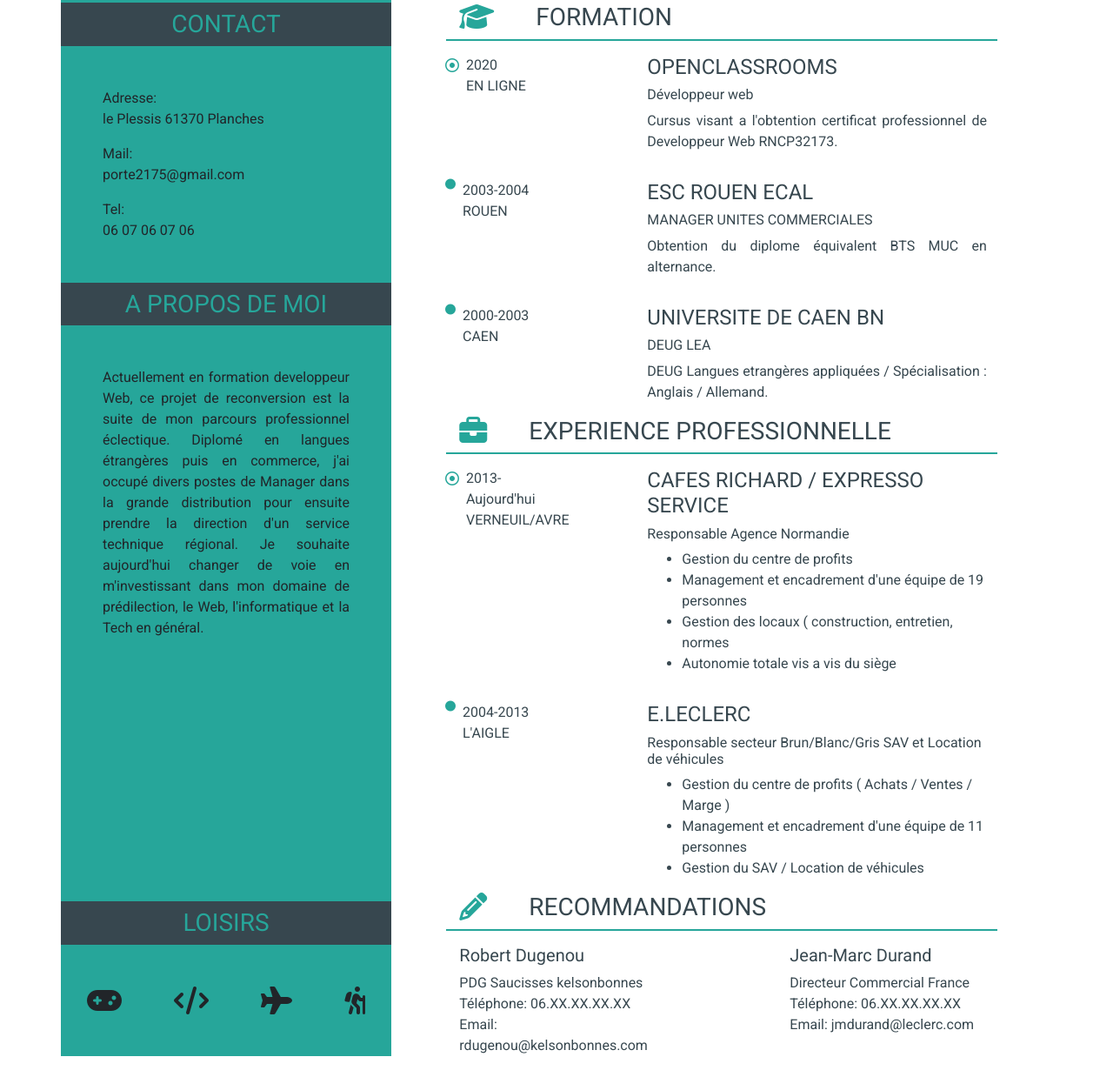
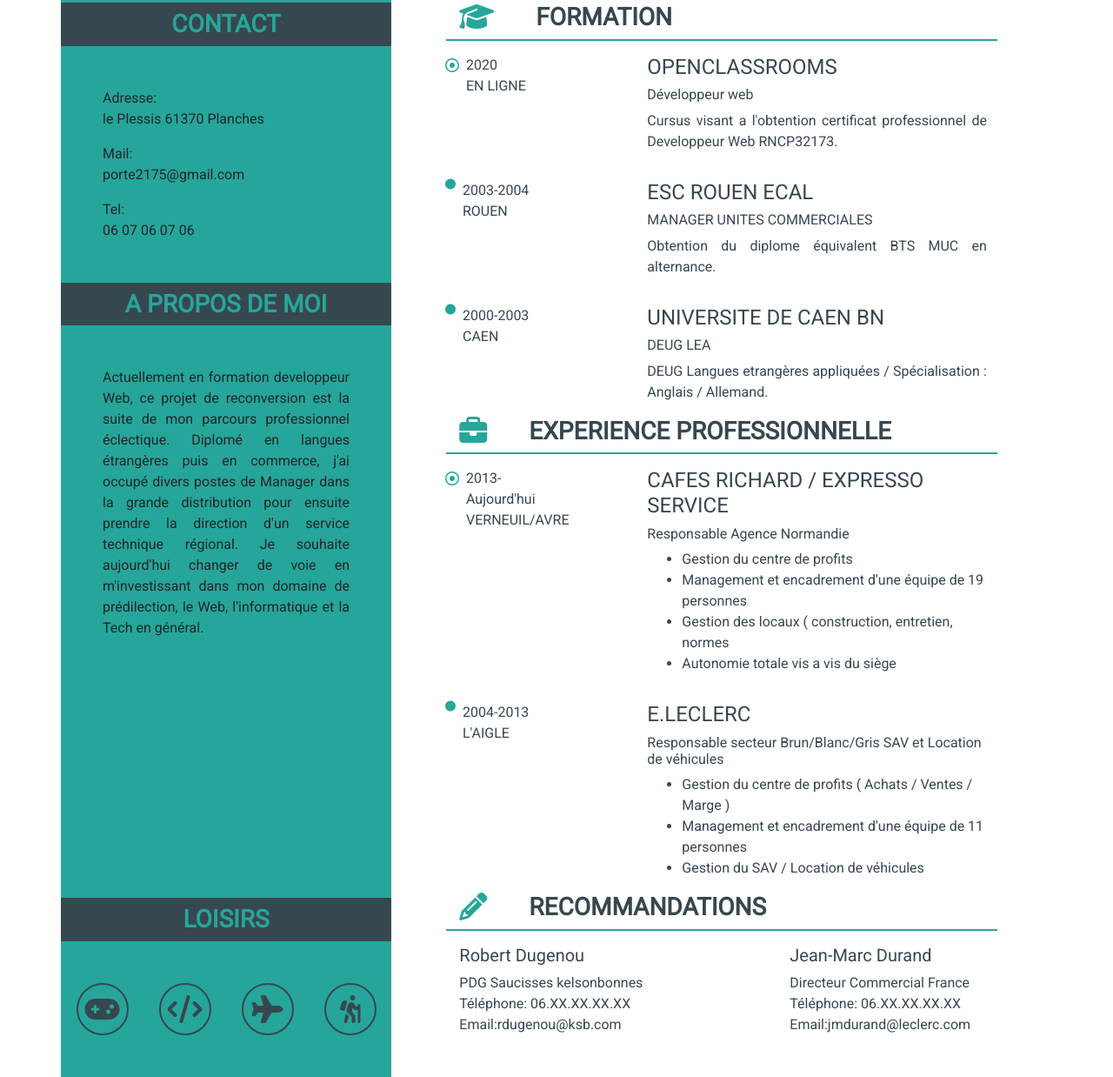
Before and after one commit to porteb/P2OC, a plain HTML site: page index.html in a window 1280 px wide. Shown: the part 293-1531 px from the top of the page at 87% size. Before the commit the page ends 1507 px from the top, so only its background shows below. Drawn offline with nearby package versions, Linux system fonts and the light colour scheme.

Commit message:
Code Ok pour Soutenance

```diff
--- a/index.html
+++ b/index.html
@@ -16,11 +16,11 @@
     <header>
         <div class="row">
             <div class=" col-sm-12 col-md-4 d-flex justify-content-around bg-main">
-                <img class="rounded-circle my-5" src="./public/img/profile.jpg" alt="portrait">
+                <img class="rounded-circle my-5" src="./public/img/profile.jpg" alt="portrait" title="Bastien Porte">
             </div>
-            <div id="titre" class="col-sm12 col-md-7 text-main d-flex flex-column justify-content-center">
-                <h1><span class="text-sec">BASTIEN</span> PORTE</h1>
-                <h4><u>Developpeur Web</u> Full Stack</h4>
+            <div id="titre" class="col-sm-12 col-md-7 text-main d-flex flex-column justify-content-center">
+                <h1 class="display-4"><strong><span class="text-sec">BASTIEN</span> PORTE</strong></h1>
+                <h3><strong><u>Developpeur Web</u> Full Stack</strong></h3>
             </div>
         </div>
 
@@ -34,7 +34,7 @@
                 <div class="bg-main h-100 d-flex flex-column">
 
                     <section>
-                        <h3 class="bg-sec text-sec text-center py-2">CONTACT</h3>
+                        <h3 class="bg-sec text-sec text-center py-2"><strong>CONTACT</strong></h3>
                         <address class="text-justify ml-5 my-5">
                             <p>Adresse:<br>le Plessis 61370 Planches</p>
                             <p>Mail:<br>porte2175@gmail.com</p>
@@ -44,7 +44,7 @@
 
 
                     <section class="flex-grow-1">
-                        <h3 class="bg-sec text-sec text-center py-2">A PROPOS DE MOI</h3>
+                        <h3 class="bg-sec text-sec text-center py-2"><strong>A PROPOS DE MOI</strong></h3>
                         <p class="text-justify mx-5 my-5">Actuellement en formation developpeur Web, ce projet de
                             reconversion est la suite de mon parcours professionnel éclectique. Diplomé en langues
                             étrangères puis en commerce, j'ai occupé divers postes de Manager dans la grande
@@ -55,13 +55,12 @@
 
 
                     <section>
-                        <h3 class="bg-sec text-sec text-center py-2">LOISIRS</h3>
-                        <div class="d-flex justify-content-around bg-main fa-2x my-5">
-                            <i class="fas fa-gamepad"></i>
-                            <i class="fas fa-code"></i>
-                            <i class="fas fa-plane"></i>
-                            <i class="fas fa-hiking"></i>
-
+                        <h3 class="bg-sec text-sec text-center py-2"><strong>LOISIRS</strong></h3>
+                        <div class="d-flex justify-content-around bg-main fa-2x my-5 text-main">
+                            <i class="ico fas fa-gamepad"></i>
+                            <i class="ico fas fa-code"></i>
+                            <i class="ico fas fa-plane"></i>
+                            <i class="ico fas fa-hiking"></i>
                         </div>
                     </section>
                 </div>
@@ -75,7 +74,7 @@
                     <div class="row titrecv">
                         <div class="col-md-10 offset-md-1 d-flex underline-title">
                             <i class="fas fa-graduation-cap fa-2x text-sec"></i>
-                            <h3 class="ml-5">FORMATION</h3>
+                            <h3 class="ml-5"><strong>FORMATION</strong></h3>
                         </div>
                     </div>
                     <div class="row ml-4 d-flex pt-3">
@@ -120,7 +119,7 @@
                     <div class="row titrecv">
                         <div class="col-md-10 offset-md-1 d-flex underline-title">
                             <i class="fas fa-briefcase fa-2x text-sec"></i>
-                            <h3 class="ml-5">EXPERIENCE PROFESSIONNELLE</h3>
+                            <h3 class="ml-5"><strong>EXPERIENCE PROFESSIONNELLE</strong></h3>
                         </div>
                     </div>
                     <div class="row ml-4 d-flex pt-3">
@@ -159,11 +158,11 @@
                 </section>
 
 
-                <section class="text-main">
-                    <div class="row titrecv">
+                <section class="text-main mb-5">
+                    <div class="row">
                         <div class="col-md-10 offset-md-1 d-flex underline-title">
                             <i class="fas fa-pencil-alt fa-2x text-sec"></i>
-                            <h3 class="ml-5">RECOMMANDATIONS</h3>
+                            <h3 class="ml-5"><strong>RECOMMANDATIONS</strong></h3>
                         </div>
                     </div>
                     <div class="row pt-3 reco">
@@ -171,14 +170,14 @@
                             <h5>Robert Dugenou</h5>
                             <div>PDG Saucisses kelsonbonnes<br />
                                 Téléphone: 06.XX.XX.XX.XX<br />
-                                Email: rdugenou@kelsonbonnes.com
+                                Email:rdugenou@ksb.com
                             </div>
                         </div>
                         <div class="col-sm-12 col-md-4 offset-md-2">
                             <h5>Jean-Marc Durand</h5>
                             <div>Directeur Commercial France<br />
                                 Téléphone: 06.XX.XX.XX.XX<br />
-                                Email: jmdurand@leclerc.com
+                                Email:jmdurand@leclerc.com
                             </div>
                         </div>
                     </div>
--- a/public/style/style.css
+++ b/public/style/style.css
@@ -33,6 +33,15 @@ u {
 	border-bottom: solid 2px #26A69A;
 	padding-right: 20px;
 }
+.ico {
+	display: block;
+    height: 60px;
+	width: 60px;
+	padding-top: 12px;
+	text-align: center;
+	border: solid 2px #37474F;
+	border-radius: 50%;
+}
 
 @media screen and (max-width: 991px) {
 	h5 {
```
